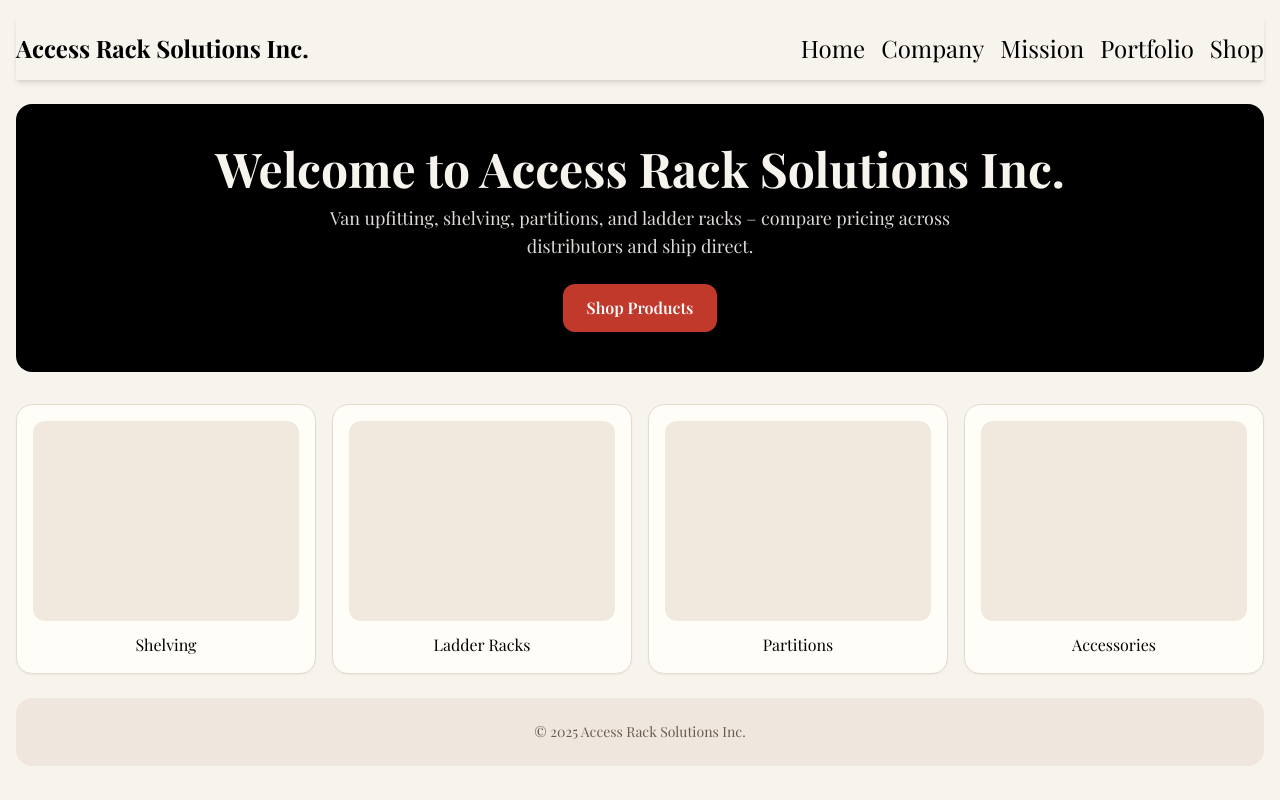
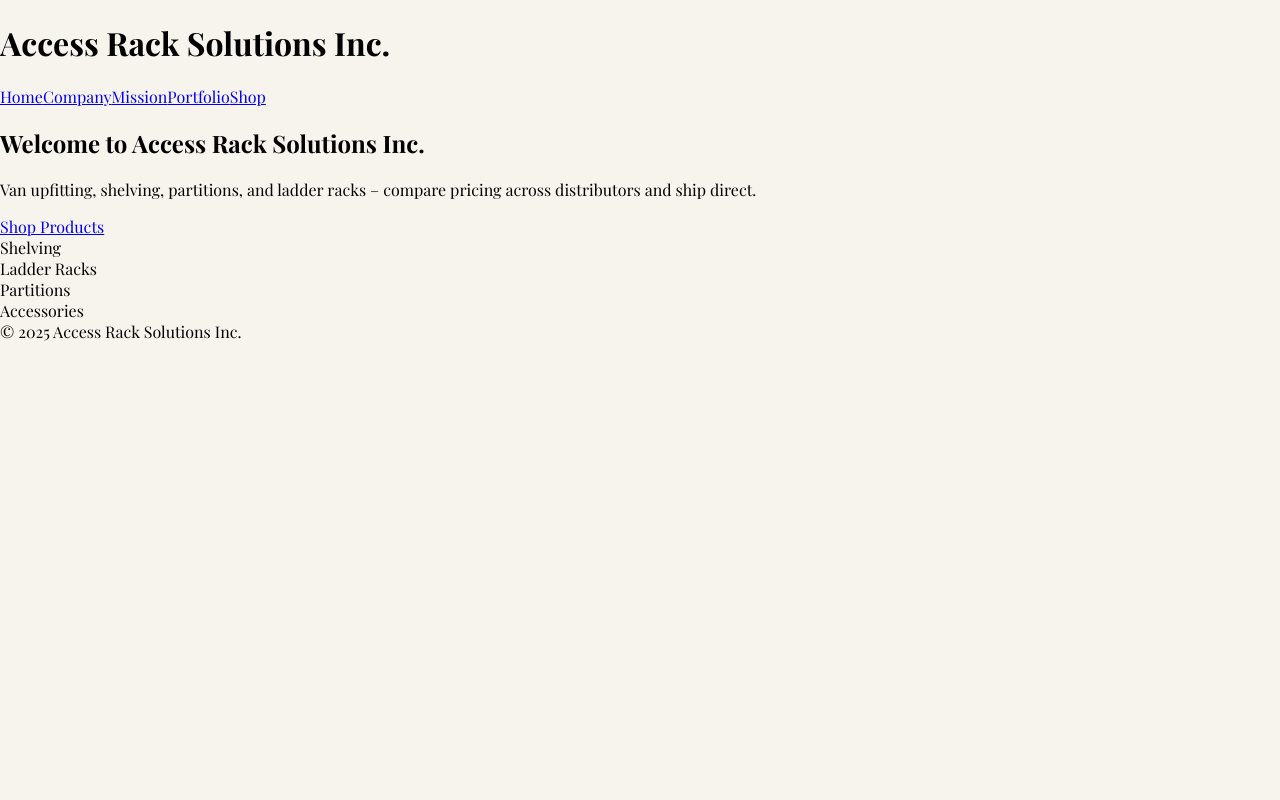
Before and after one commit to dev-verde1071/website, a Next.js app: page / in a window 1280 px wide. Built offline with nearby package versions, Linux system fonts and the light colour scheme.

Commit message:
Update globals.css

```diff
--- a/app/globals.css
+++ b/app/globals.css
@@ -1,20 +1,14 @@
-@tailwind base;
-@tailwind components;
-@tailwind utilities;
-
 * {
   box-sizing: border-box;
   font-family: "Playfair Display", serif;
 }
-
 html,
 body {
   margin: 0;
   padding: 0;
-  background: #f7f3ed;
+  background: #F7F3ED;
   color: #000;
 }
-
 a:hover {
-  color: #c0392b;
+  color: #C0392B;
 }
```
